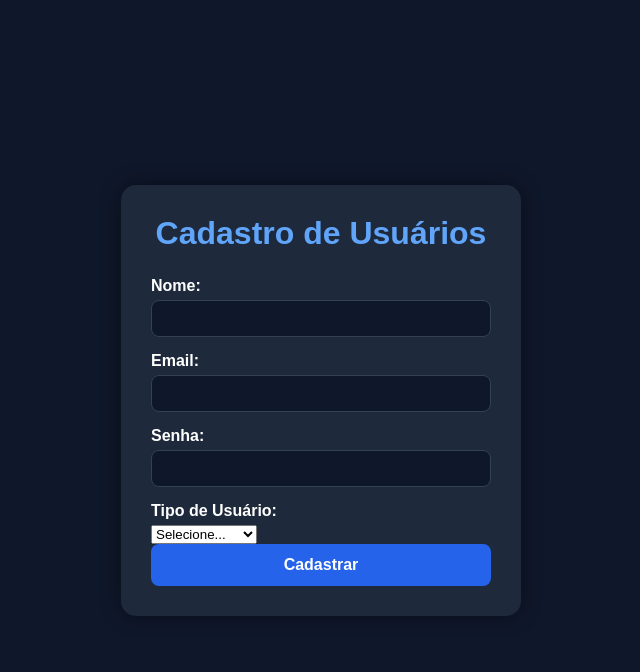
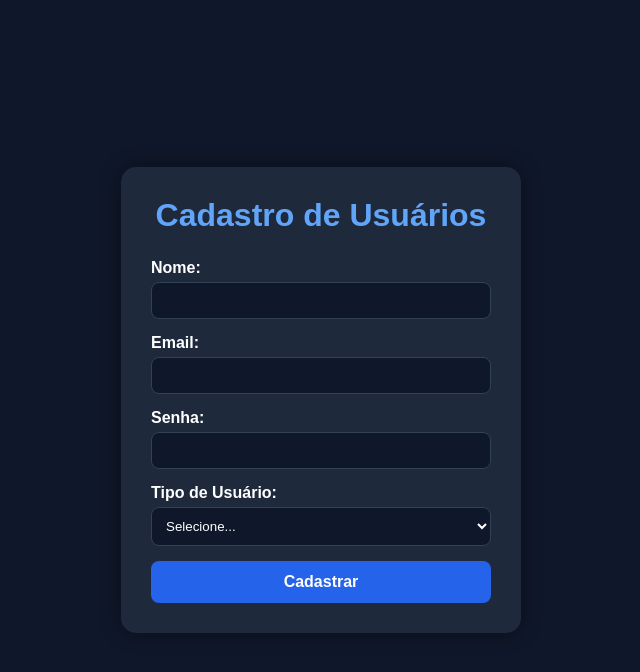
Before and after one commit to Rafael2201-dev/EcoCharge, a Flask app: page /usuarios in a window 1280 px wide. Shown: the top 672 px of the page, without its empty margins (319-959 px from the left). Run offline with Flask 3, Linux system fonts and the light colour scheme.

Commit message:
atualiza cadastro css

```diff
--- a/static/usuarios.css
+++ b/static/usuarios.css
@@ -45,6 +45,22 @@
         margin-bottom: 15px;
     }
 
+    select {
+    width: 100%;
+    padding: 10px;
+    border: 1px solid #334155;
+    border-radius: 8px;
+    background: #0f172a;
+    color: white;
+    margin-bottom: 15px;
+    cursor: pointer;
+    }
+
+    select:focus {
+    outline: none;
+    border-color: #3b82f6;
+    }
+
     input:focus {
         outline: none;
         border-color: #3b82f6;
```
